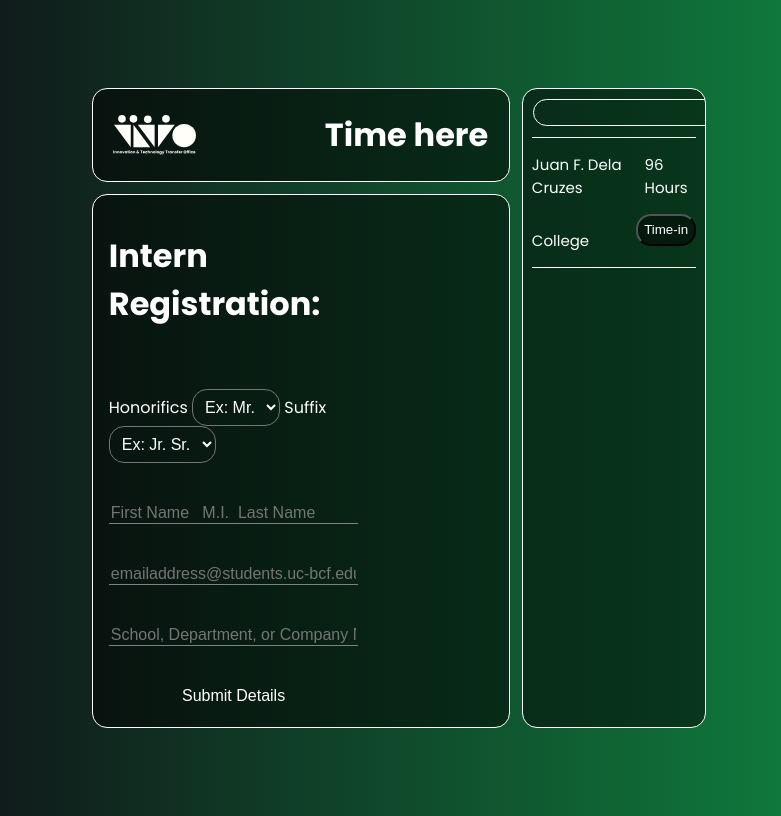
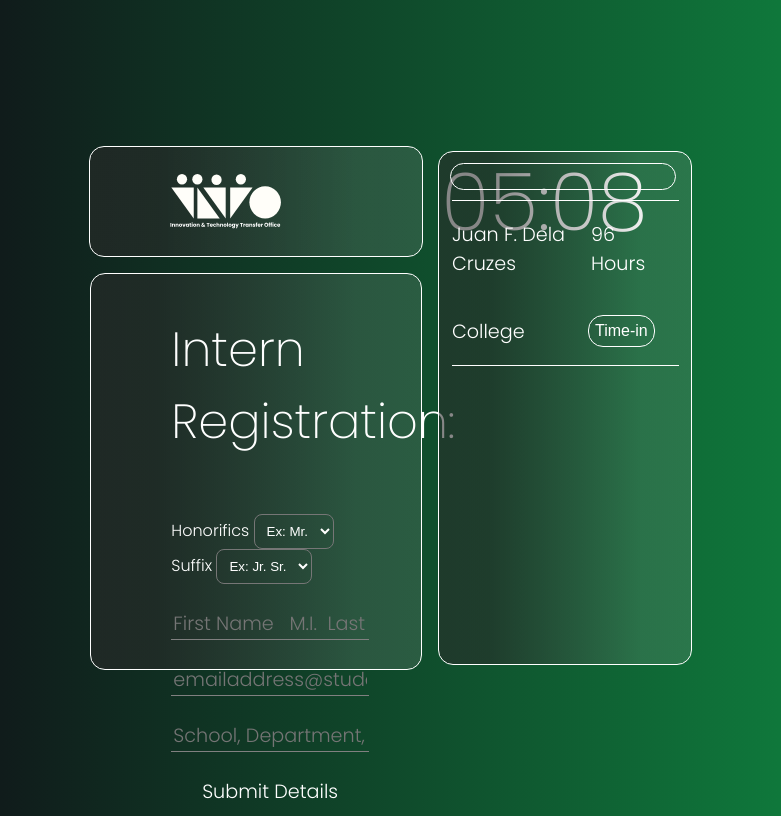
Before and after one commit to HansongProgramming/InTTO-E-Login, an Electron app: page internlogin.html in a window 1024 px wide. Shown: the whole page, without its empty margins (121-902 px from the left). Drawn offline with Linux system fonts and the light colour scheme; no server answers.

Commit message:
changes to front-end: grid layout sucks, flex is better

```diff
--- a/internlogin.html
+++ b/internlogin.html
@@ -7,19 +7,17 @@
     <title>Intern Login</title>
     <link rel="preconnect" href="https://fonts.googleapis.com">
     <link rel="preconnect" href="https://fonts.gstatic.com" crossorigin>
-    <link
-        href="https://fonts.googleapis.com/css2?family=Poppins:ital,wght@0,100;0,200;0,300;0,400;0,500;0,600;0,700;0,800;0,900;1,100;1,200;1,300;1,400;1,500;1,600;1,700;1,800;1,900&display=swap"
-        rel="stylesheet">
+    <link href="https://fonts.googleapis.com/css2?family=Poppins:wght@100;200;300&display=swap" rel="stylesheet">
     <link rel="stylesheet" href="main.css">
 
 </head>
 
 <body>
-    <div class="main">
         <div class="login-page">
+            <div class="registration-container">
                 <div class="header">
                     <img src="images/InTTO_Logo_White.svg" alt="">
-                <h1>Time here</h1>
+                    <h1>05:08</h1>
                 </div>
                 <div class="registration">
                     <form class="user-registry" id="user-registry">
@@ -27,13 +25,13 @@
                         <div class="selection">
                             <label for="honorifics">Honorifics</label>
                             <select name="honorifics" id="">
-                            <option value="">Ex: Mr.</option>
+                                <option value="None">Ex: Mr.</option>
                                 <option value="Mr.">Mr.</option>
                                 <option value="Ms.">Ms.</option>
                             </select>
                             <label for="suffix">Suffix</label>
                             <select name="suffix" id="">
-                            <option value="">Ex: Jr. Sr.</option>
+                                <option value="None">Ex: Jr. Sr.</option>
                                 <option value="Jr.">Jr.</option>
                                 <option value="Sr.">Sr.</option>
                                 <option value="II">II</option>
@@ -44,6 +42,7 @@
                         <input type="text" name="address" id="" placeholder="School, Department, or Company Name">
                         <input type="submit" value="Submit Details" class="submit" />
                     </form>
+                </div>
             </div>
             <div class="intern-list">
                 <div class="search">
@@ -58,7 +57,6 @@
                         <div class="person-bottom">
                             <p>College</p>
                             <button class="Time">Time-in</button>
-                        </div>
                         </div>
                     </div>
                 </div>
--- a/main.css
+++ b/main.css
@@ -1,17 +1,24 @@
-:root{
-    --background_green:#0F803E;
-    --background_black:#101318;
-    --containers: rgba(0,0,0, 0.5);
+@import url("https://fonts.googleapis.com/css2?family=Poppins:wght@100;200;300&display=swap");
+
+:root {
+  --background_green: #0f803e;
+  --background_black: #101318;
+  --containers: linear-gradient(to right, #2a2a2a90 20%, #9f9f9f30 80%);
   --whitenesscolor: white;
+  --font-poppins: "Poppins", sans-serif;
 }
 
-body{
-    background-image: linear-gradient(to right, var(--background_black) 5%, var(--background_green) 95%);
-    overflow-x: hidden ;
+body {
+  background-image: linear-gradient(
+    to right,
+    var(--background_black) 5%,
+    var(--background_green) 95%
+  );
+  overflow-x: hidden;
   overflow-y: hidden;
 }
 
-.main{
+.main {
   width: 100vw;
   height: 100vh;
   display: flex;
@@ -21,162 +28,173 @@ body{
 
 /* ------------------------- sessionPage.html ---------------- */
 
-.session-page-main{
+.session-page-main {
   display: grid;
   width: 60%;
   height: 80%;
   gap: calc(1.5vh);
   grid-template-areas:
-    'login calendar calendar'
-    'login calendar calendar'
-    'login calendar calendar'
-    'rate calendar calendar'
-    'rate contacts contacts'
-    ;
+    "login calendar calendar"
+    "login calendar calendar"
+    "login calendar calendar"
+    "rate calendar calendar"
+    "rate contacts contacts";
 }
 
-.E-login{
+.E-login {
   background-color: var(--containers);
   border: solid white 0.5px;
   border-radius: 15px;
   grid-area: login;
 }
 
-.Calendar{
+.Calendar {
   background-color: var(--containers);
   border: solid white 0.5px;
   border-radius: 15px;
   grid-area: calendar;
 }
 /* IM MOMENTING IT */
-.rate{
+.rate {
   background-color: var(--containers);
   border: solid white 0.5px;
   border-radius: 15px;
   grid-area: rate;
 }
 
-.contacts{
+.contacts {
   background-color: var(--containers);
   border: solid white 0.5px;
   border-radius: 15px;
   grid-area: contacts;
 }
 
-.moment, .spontaneous{
+.moment,
+.spontaneous {
   display: none;
   position: absolute;
   bottom: 0;
-    color: lightgray
+  color: lightgray;
 }
 
-.moment{
+.moment {
   right: 0;
 }
-.spontaneous{
+.spontaneous {
   left: 0;
 }
 
 /* ------------------------- IM INTERNING IT.html ---------------- */
 
-.login-page{
-    display: grid;
-    width: 60vw;
-    height: 80vh;
-    gap: calc(1.5vh);
-    grid-template-areas:
-    'header   header    intern-list intern-list'
-    'registry registry  intern-list intern-list '
-    'registry registry  intern-list intern-list'
-    'registry registry  intern-list intern-list'
-    'registry registry  intern-list intern-list'
-    'registry registry  intern-list intern-list'
-    'registry registry  intern-list intern-list'
-    'registry registry  intern-list intern-list'
-    ;
-    overflow: hidden;
+.login-page {
+  display: flex;
+  height: calc(100vh);
+  flex-direction: row;
+  gap: 1rem;
+  justify-content: center;
+  align-items: center;
+  font-family: var(--font-poppins);
 }
 
-.header{
-    background-color: var(--containers);
-    border: solid white 0.5px;
+.registration-container {
+  display: flex;
+  flex-direction: column;
+  height: calc(63.88%);
+  width: 33%;
+  gap: 1rem;
+  justify-content: center;
+  align-items: center;
+}
+
+.header {
+  height: 21.27%;
+  width: 100%;
   border-radius: 15px;
-    grid-area: header;
+  border: white 1px solid;
   display: flex;
-    flex-direction: row;
-    color: white;
-    font-family: poppins;
   justify-content: space-between;
+  align-items: center;
+  background-image: var(--containers);
 }
 
 .header img {
-    margin-left: 2vw;
-    width: 20%;
-    height: auto;
-    object-fit: contain;
-    display: block;
-    border-radius: 15px;
+  max-width: 50%;
+  max-height: 50%;
+  padding: 5rem;
 }
 
-.header h1{
-    align-self: center;
-    margin-right: 2vw;
+.header h1 {
+  padding: 5rem;
+  color: white;
+  font-weight: 200;
+  font-size: 5rem;
 }
 
+.registration {
+  height: 77.26%;
+  width: 99%;
+  border-radius: 15px;
+  border: white 1px solid;
+  background-image: var(--containers);
+}
 
-.registration{
-    background-color: var(--containers);
-    border: solid white 0.5px;
-    border-radius: 15px;
-    grid-area: registry;
+.user-registry {
+  padding: 0.5rem 0rem 0rem 5rem;
   display: flex;
   flex-direction: column;
+  width: 60%;
+  gap: 1.5rem;
   color: white;
 }
 
-.user-registry{
-    display: flex;
-    flex-direction: column;
-    gap: calc(5vh);
-    margin: calc(2vh);
-    width: 60%;
-    font-family: poppins;
+.user-registry h1 {
+  font-weight: 200;
+  font-size: 3rem;
 }
 
 .user-registry input{
-    background-color: rgba(0,0,0, 0);
+    outline: none;
+    background-color: transparent;
     border: none;
-    border-bottom: gray 1px solid;
+    border-bottom: 1px solid grey;
+    font-size: 1.2rem;
     color: white;
-    font-size: 1rem;
+    font-family: var(--font-poppins);
 }
 
 .user-registry .submit{
     border: none;
+    color: white;
 }
 
-.user-registry select{
-    background-color: rgba(0,0,0, 0) ;
-    font-size: 1rem;
+.selection select{
+    background-color: transparent;
+    padding: 0.5rem;
     color: white;
-    padding: 0.5rem;
-    border-radius: 15px ;
-}
-.user-registry select option {
-    color: black;              /* Option text appears black */
-    background-color: white;   /* Optional: light dropdown background */
+    border-radius: 8px;
 }
 
-.intern-list{
-    background-color: var(--containers);
-    border: solid white 0.5px;
+option {
+  color: white;
+  background-color: black;
+}
+
+.intern-list {
+display: flex;
+  height: calc(63.88%);
+  width: 25%;
   border-radius: 15px;
-    grid-area: intern-list;
-    overflow: hidden;
+  border: white 1px solid;
+  background-image: var(--containers);
+flex-direction: column;
+}
+
+.search{
+    width: 100%;
 }
 
 .search input{
-    width: 20vw;
+    width: 90%;
     margin: 1vw;
     border-radius: 15px;
     padding: 0.5vw;
@@ -199,30 +217,42 @@ body{
     display: flex;
     flex-direction: column;
     color: white;
-    font-size: 15px;
-    flex-wrap: wrap;
-    font-family: poppins;
+    font-size: 1.2rem;
 }
 
 .person-top{
     display: flex;
+    margin-right: 1.5rem;
     flex-direction: row;
     justify-content: space-between;
+    margin-bottom: 0;
 }
 
 .person-bottom{
     margin-top: 0;
+    margin-right: 1.5rem;
     display: flex;
     flex-direction: row;
     justify-content: space-between;
+    align-items: center;
 }
 
-.person-bottom button{
+.person-bottom button {
     background-color: var(--containers);
     color: white;
+    border: solid white 1px;
     border-radius: 15px;
     height: 2rem;
+    font-size: 1rem;
+    transition: transform 0.2s ease, box-shadow 0.2s ease;
 }
+
+.person-bottom button:hover {
+    transform: scale(1.05);
+    box-shadow: 0 0 10px white;
+}
+
+
 
 /* Target the whole scrollbar */
 ::-webkit-scrollbar {
```
Also changed, not shown: sessionPage.html (+0 -1 lines), test.html (added, +71 -0 lines). Lines whose indentation alone changed are shown as unchanged.
